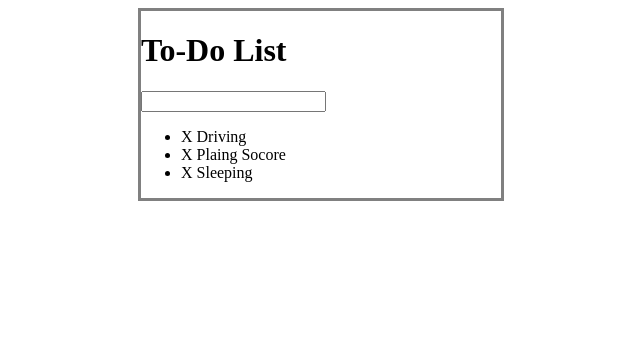
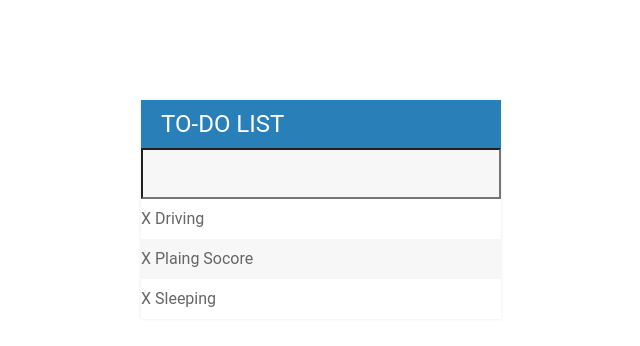
Before and after one commit to mohammedalkanzi8/ToDoListProject, a plain HTML site: page index.html in a window 1280 px wide. Shown: the whole page, without its empty margins (319-959 px from the left). Drawn offline with Linux system fonts and the light colour scheme.

Commit message:
Style (Background, Text input, Container, Lis)

```diff
--- a/assets/css/todos.css
+++ b/assets/css/todos.css
@@ -1,7 +1,53 @@
+body {
+	font-family: 'Roboto', sans-serif;
+}
+
+h1 {
+	background: #2980b9;
+	color: white;
+	margin: 0;
+	padding: 10px 20px;
+	text-transform: uppercase;
+	font-size: 24px;
+	font-weight: normal;
+}
+
+ul {
+	list-style: none;
+	margin: 0;
+	padding: 0;
+	color: #666;
+}
+
+li {
+	background: white;
+	height: 40px;
+	line-height: 40px;
+}
+
+li:nth-child(2n) {
+	background: #f7f7f7;
+}
+
+input {
+	color: #2980b9;
+	font-size: 18px;
+	background: #f7f7f7;
+	width: 100%;
+	padding: 13px 13px 13px 20px;
+	box-sizing: border-box;
+}
+input:focus {
+	background: white;
+	border: 3px solid  #2980b9;
+	outline: none;
+}
+
 #container {
-	border: 3px solid gray;
+	box-shadow: 0 0 3px rgba(0, 0, 0, 0.1);
 	width: 360px;
-	margin: 0 auto;
+	margin: 100px auto;
+	background: #f7f7f7;
 }
 
 .complete {
```
